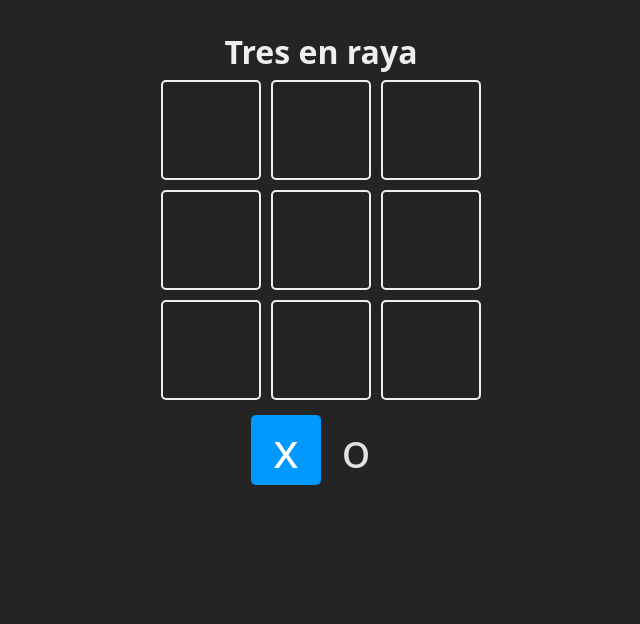
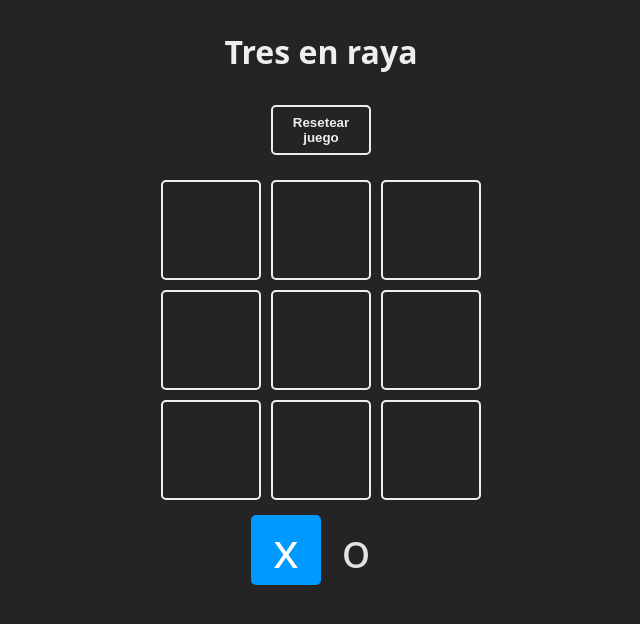
Before and after one commit to Manuelito18/react-Vite, a React (Vite) app in the folder projects/02-tres-en-raya/: page / in a window 1280 px wide. Shown: the top 624 px of the page, without its empty margins (319-959 px from the left). Built offline with nearby package versions, Linux system fonts and the light colour scheme.

Commit message:
Casi terminao

```diff
--- a/projects/02-tres-en-raya/package.json
+++ b/projects/02-tres-en-raya/package.json
@@ -11,6 +11,7 @@
     "preview": "vite preview"
   },
   "dependencies": {
+    "canvas-confetti": "1.9.3",
     "react": "^19.1.0",
     "react-dom": "^19.1.0"
   },
--- a/projects/02-tres-en-raya/src/App.jsx
+++ b/projects/02-tres-en-raya/src/App.jsx
@@ -1,92 +1,50 @@
 import { Children, useState } from "react";
-
-const TURNS = {
-  X: "x",
-  O: "o",
-};
-
-const Square = ({ children, isSelected, updateBoard, index }) => {
-  const className = `square ${isSelected ? "is-selected" : ""}`;
-  const handleClick = () => {
-    updateBoard(index);
-  };
-
-  return (
-    <div onClick={handleClick} className={className}>
-      {children}
-    </div>
-  );
-};
-
-const WINNER_COMBOS = [
-  [0, 1, 2],
-  [3, 4, 5],
-  [6, 7, 8],
-
-  [0, 3, 6],
-  [1, 4, 7],
-  [2, 5, 8],
-
-  [0, 4, 8],
-  [2, 4, 6],
-];
-
+import confetti from "canvas-confetti";
+import Square from "./components/Square";
+import { TURNS, WINNER_COMBOS } from "./constants";
+import { checkWinnerFrom, checkEndGame } from "./logic/board";
+import { WinnerModal } from "./components/WinnerModal";
 
 
 
 function App() {
   const [board, setBoard] = useState(Array(9).fill(null));
-
   const [turn, setTurn] = useState(TURNS.X);
-
   const [winner, setWinner] = useState(null);
-
-  const checkWinner = (boardToCheck) => {
-    for (const combo of WINNER_COMBOS) {
-      const [a, b, c] = combo;
-      if (
-        boardToCheck[a] &&
-        boardToCheck[a] === boardToCheck[b] &&
-        boardToCheck[a] === boardToCheck[c]
-      ) {
-        return boardToCheck[a];
-      }
-    }
-    return null;
-  };
 
   const resetGame = () => {
     setBoard(Array(9).fill(null));
     setTurn(TURNS.X);
-
     setWinner(null);
   };
 
+
   const updateBoard = (index) => {
     if (board[index] || winner) return;
-
     const newBoard = [...board];
     newBoard[index] = turn;
     setBoard(newBoard);
-
     const newTurn = turn === TURNS.X ? TURNS.O : TURNS.X;
     setTurn(newTurn);
-
-    const newWinner = checkWinner(newBoard);
+    const newWinner = checkWinnerFrom(newBoard);
     if (newWinner) {
+      confetti();
       setWinner(newWinner);
+    } else if (checkEndGame(newBoard)) {
+      setWinner(false); // Empate
     }
-    //checkear si hay ganador
+    //checkear si hay ganador o empate
   };
 
   return (
     <main className="board">
       <h1>Tres en raya</h1>
+      <button onClick={resetGame}>Resetear juego</button>
       <section className="game">
-        {board.map((_, index) => {
+        {board.map((square, index) => {
           return (
             <Square key={index} index={index} updateBoard={updateBoard}>
-              {board[index]}
+              {square}
             </Square>
           );
         })}
@@ -95,20 +53,7 @@ function App() {
         <Square isSelected={turn == TURNS.X}>{TURNS.X}</Square>
         <Square isSelected={turn == TURNS.O}>{TURNS.O}</Square>
       </section>
-
-      {winner !== null && (
-        <section className="winner">
-          <div className="text">
-            <h2>{winner === false ? "Empate" : "Ganador:"}</h2>
-            <header className="win">
-              {winner && <Square>{winner}</Square>}
-            </header>
-            <footer>
-              <button onClick={resetGame}>Empezar de nuevo</button>
-            </footer>
-          </div>
-        </section>
-      )}
+        <WinnerModal resetGame={resetGame} winner={winner}/>
     </main>
   );
 }
--- /dev/null
+++ b/projects/02-tres-en-raya/src/components/Square.jsx
@@ -0,0 +1,14 @@
+const Square = ({ children, isSelected, updateBoard, index }) => {
+  const className = `square ${isSelected ? "is-selected" : ""}`;
+  const handleClick = () => {
+    updateBoard(index);
+  };
+
+  return (
+    <div onClick={handleClick} className={className}>
+      {children}
+    </div>
+  );
+};
+
+export default Square;
--- /dev/null
+++ b/projects/02-tres-en-raya/src/components/WinnerModal.jsx
@@ -0,0 +1,18 @@
+import Square from "./Square";
+
+export function WinnerModal({ winner, resetGame }) {
+  if (winner === null) return null;
+
+  const WinnerText = winner === false ? "Empate" : "Ganador:";
+  return (
+    <section className="winner">
+      <div className="text">
+        <h2>{WinnerText}</h2>
+        <header className="win">{winner && <Square>{winner}</Square>}</header>
+        <footer>
+          <button onClick={resetGame}>Empezar de nuevo</button>
+        </footer>
+      </div>
+    </section>
+  );
+}
--- /dev/null
+++ b/projects/02-tres-en-raya/src/constants.js
@@ -0,0 +1,17 @@
+export const TURNS = {
+  X: "x",
+  O: "o",
+};
+
+export const WINNER_COMBOS = [
+  [0, 1, 2],
+  [3, 4, 5],
+  [6, 7, 8],
+
+  [0, 3, 6],
+  [1, 4, 7],
+  [2, 5, 8],
+
+  [0, 4, 8],
+  [2, 4, 6],
+];
--- /dev/null
+++ b/projects/02-tres-en-raya/src/logic/board.js
@@ -0,0 +1,19 @@
+import { WINNER_COMBOS } from "../constants";
+
+export const checkWinnerFrom = (boardToCheck) => {
+  for (const combo of WINNER_COMBOS) {
+    const [a, b, c] = combo;
+    if (
+      boardToCheck[a] &&
+      boardToCheck[a] === boardToCheck[b] &&
+      boardToCheck[a] === boardToCheck[c]
+    ) {
+      return boardToCheck[a];
+    }
+  }
+  return null;
+};
+
+export const checkEndGame = (newBoard) => {
+  return newBoard.every((square) => square !== null);
+};
```
Also changed, not shown: 1 other file (tests, documents, lock files or other folders).
